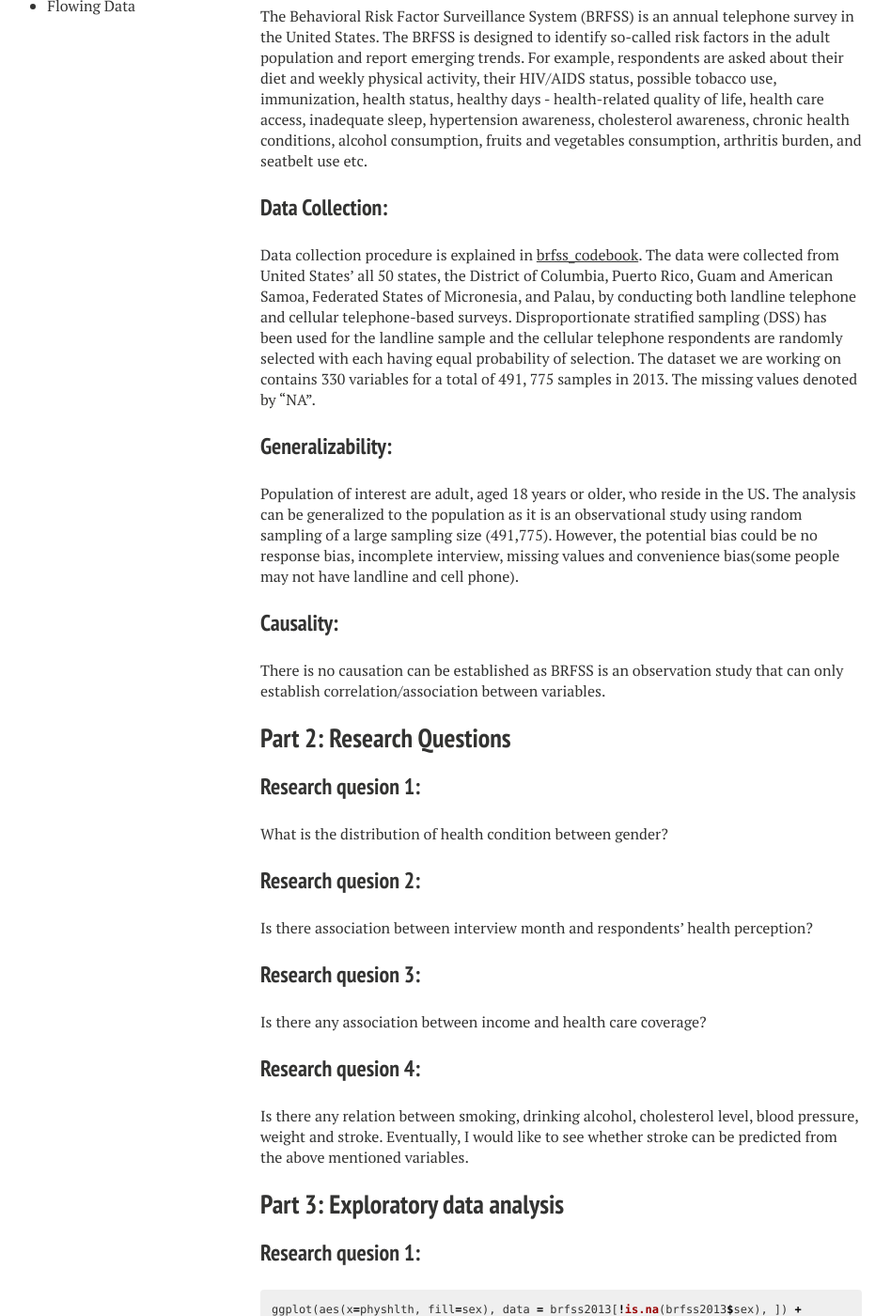
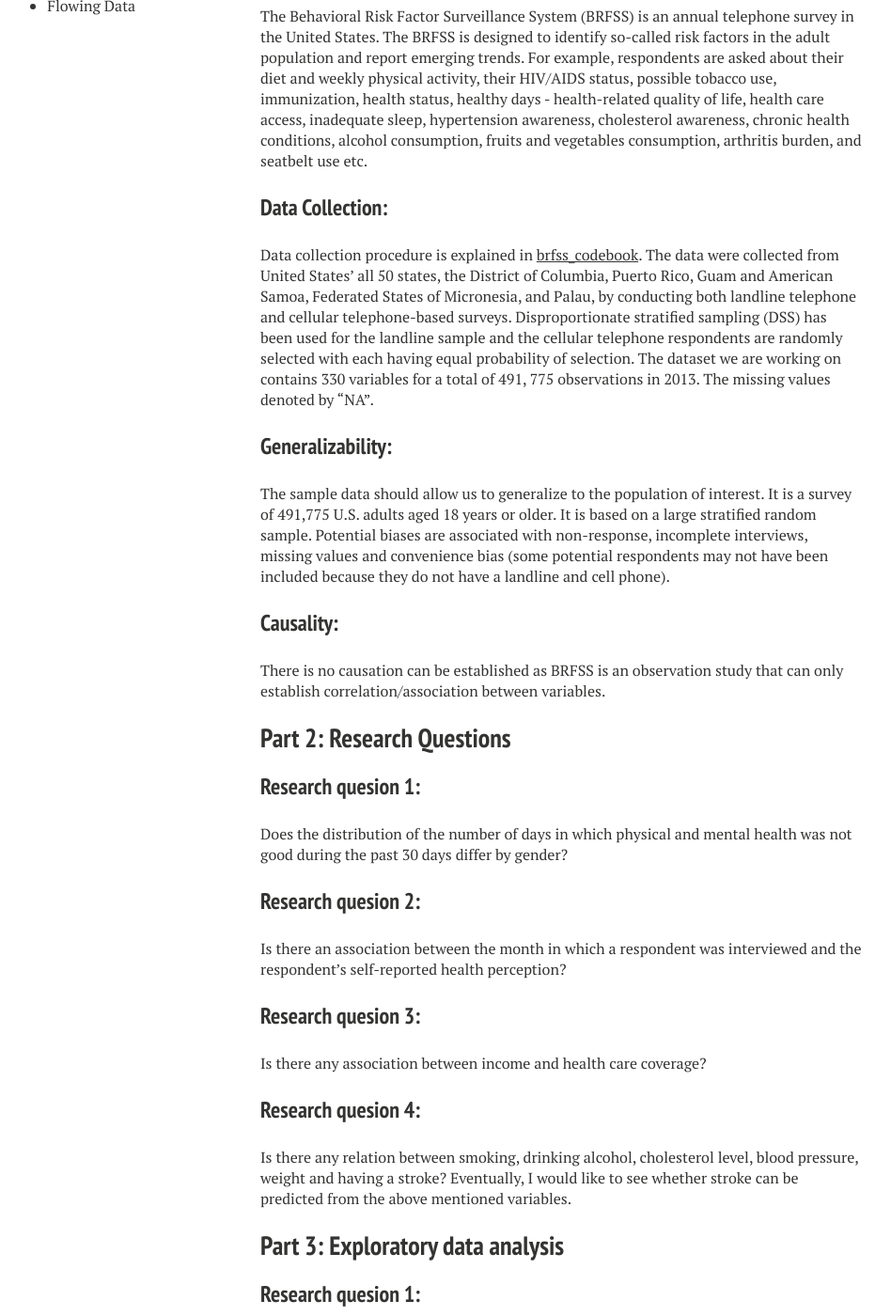
Before and after one commit to susanli2016/susanli2016.github.io, a Jekyll site: the page built from _posts/2017-05-08-brfss-data.md, in a window 1280 px wide and 1400 px high, scrolled down 503 px. Shown: the whole window at 94% size, without its empty margins (43-991 px from the left). Built offline with Jekyll 4.4.1, drawn with Linux system fonts in a browser that asks for light colours; nearby versions of some CDN libraries; library files that are not in the unit come from our copies; comment, search, counter and statistics services are not loaded; some of the changed text lies outside the part shown.

Commit message:
fix typo

```diff
--- a/_posts/2017-05-08-brfss-data.md
+++ b/_posts/2017-05-08-brfss-data.md
@@ -28,11 +28,11 @@ The Behavioral Risk Factor Surveillance System (BRFSS) is an annual telephone su
 
 ### Data Collection:
 
-Data collection procedure is explained in [brfss_codebook]( https://d3c33hcgiwev3.cloudfront.net/_e34476fda339107329fc316d1f98e042_brfss_codebook.html?Expires=1494288000&Signature=RuCtQECi5hYrD999rLNfP4Vp3wIxf3qxs-egVp6zbTdoKbF-ob~Gw3F767Isf84f2xFMy2etvZ--2Z7FxCSpK0c~IdzUkUIq7EsUiuARi-qgv5tLnUYXKpbLhPXH9rmh8xV4MF~CNQ2FyHmyArTsQ3vSp1IpHYx1ypJ9ayDSZAc_&Key-Pair-Id=APKAJLTNE6QMUY6HBC5A). The data were collected from United States' all 50 states, the District of Columbia, Puerto Rico, Guam and American Samoa, Federated States of Micronesia, and Palau, by conducting both landline telephone and cellular telephone-based surveys. Disproportionate stratified sampling (DSS) has been used for the landline sample and the cellular telephone respondents are randomly selected with each having equal probability of selection. The dataset we are working on contains 330 variables for a total of 491, 775 samples in 2013. The missing values denoted by "NA".
+Data collection procedure is explained in [brfss_codebook]( https://d3c33hcgiwev3.cloudfront.net/_e34476fda339107329fc316d1f98e042_brfss_codebook.html?Expires=1494288000&Signature=RuCtQECi5hYrD999rLNfP4Vp3wIxf3qxs-egVp6zbTdoKbF-ob~Gw3F767Isf84f2xFMy2etvZ--2Z7FxCSpK0c~IdzUkUIq7EsUiuARi-qgv5tLnUYXKpbLhPXH9rmh8xV4MF~CNQ2FyHmyArTsQ3vSp1IpHYx1ypJ9ayDSZAc_&Key-Pair-Id=APKAJLTNE6QMUY6HBC5A). The data were collected from United States' all 50 states, the District of Columbia, Puerto Rico, Guam and American Samoa, Federated States of Micronesia, and Palau, by conducting both landline telephone and cellular telephone-based surveys. Disproportionate stratified sampling (DSS) has been used for the landline sample and the cellular telephone respondents are randomly selected with each having equal probability of selection. The dataset we are working on contains 330 variables for a total of 491, 775 observations in 2013. The missing values denoted by "NA".
 
 ### Generalizability:
 
-Population of interest are adult, aged 18 years or older, who reside in the US. The analysis can be generalized to the population as it is an observational study using random sampling of a large sampling size (491,775). However, the potential bias could be no response bias, incomplete interview, missing values and convenience bias(some people may not have landline and cell phone).
+The sample data should allow us to generalize to the population of interest. It is a survey of 491,775 U.S. adults aged 18 years or older. It is based on a large stratified random sample. Potential biases are associated with non-response, incomplete interviews, missing values and convenience bias (some potential respondents may not have been included because they do not have a landline and cell phone).
 
 ### Causality:
 
@@ -42,11 +42,11 @@ There is no causation can be established as BRFSS is an observation study that c
 
 ### Research quesion 1:
 
-What is the distribution of health condition between gender?
+Does the distribution of the number of days in which physical and mental health was not good during the past 30 days differ by gender?
 
 ### Research quesion 2:
 
-Is there association between interview month and respondents' health perception?
+Is there an association between the month in which a respondent was interviewed and the respondent’s self-reported health perception?
 
 ### Research quesion 3:
 
@@ -54,7 +54,7 @@ Is there any association between income and health care coverage?
 
 ### Research quesion 4:
 
-Is there any relation between smoking, drinking alcohol, cholesterol level, blood pressure, weight and stroke. Eventually, I would like to see whether stroke can be predicted from the above mentioned variables.
+Is there any relation between smoking, drinking alcohol, cholesterol level, blood pressure, weight and having a stroke? Eventually, I would like to see whether stroke can be predicted from the above mentioned variables.
 
 ## Part 3: Exploratory data analysis
 
@@ -108,7 +108,7 @@ ggplot(aes(x=imonth, y=n), data=by_month1) + geom_bar(stat = 'identity') + ggtit
 
 ![brfss-8](/figs/2017-05-08-brfss-data/brfss-8.png)
 
-I was trying to find out whether people respond their health condition differently in the different month. It appears that there was no obvious pattern.
+I was trying to find out whether people respond their health condition differently in the different month. For example, are people more likely to say they are in good health in the spring or summer? It appears that there was no obvious pattern.
 
 ### Research quesion 3:
 
```
